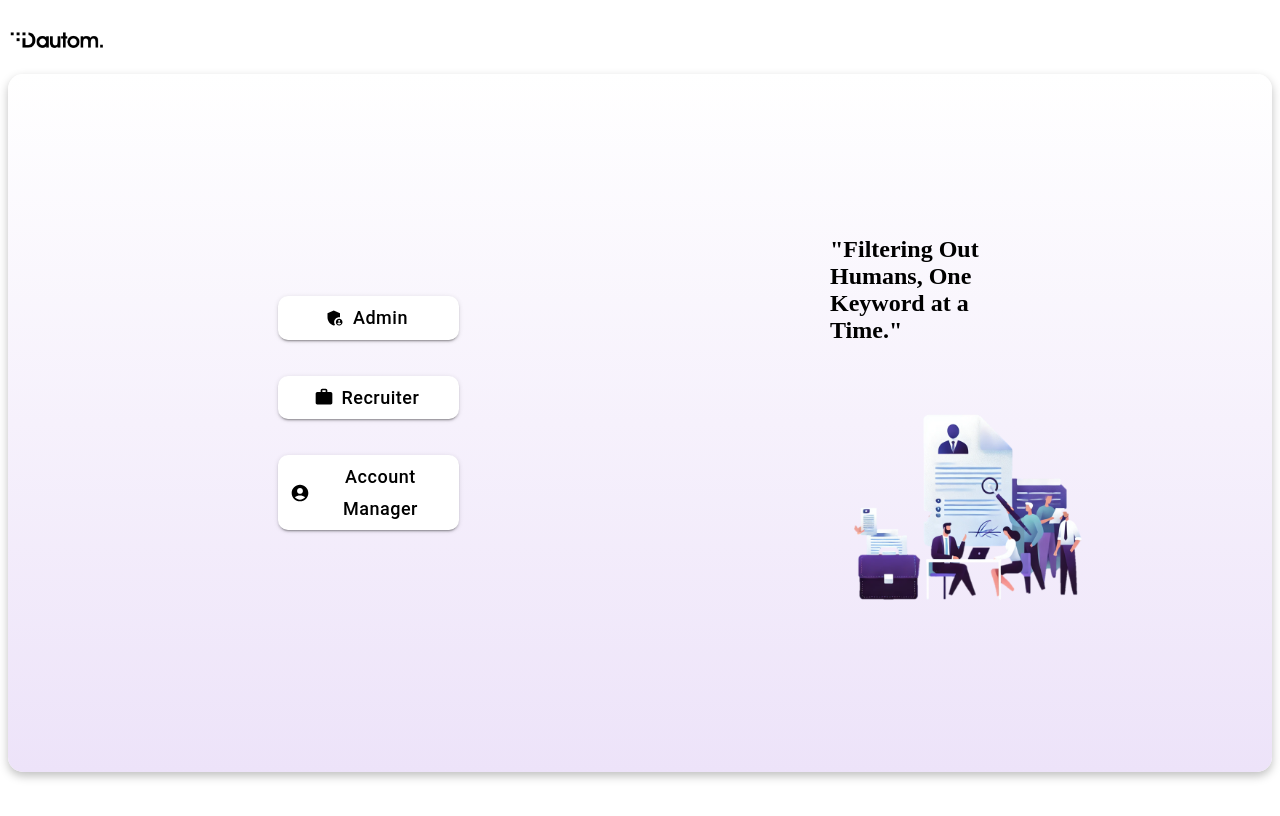
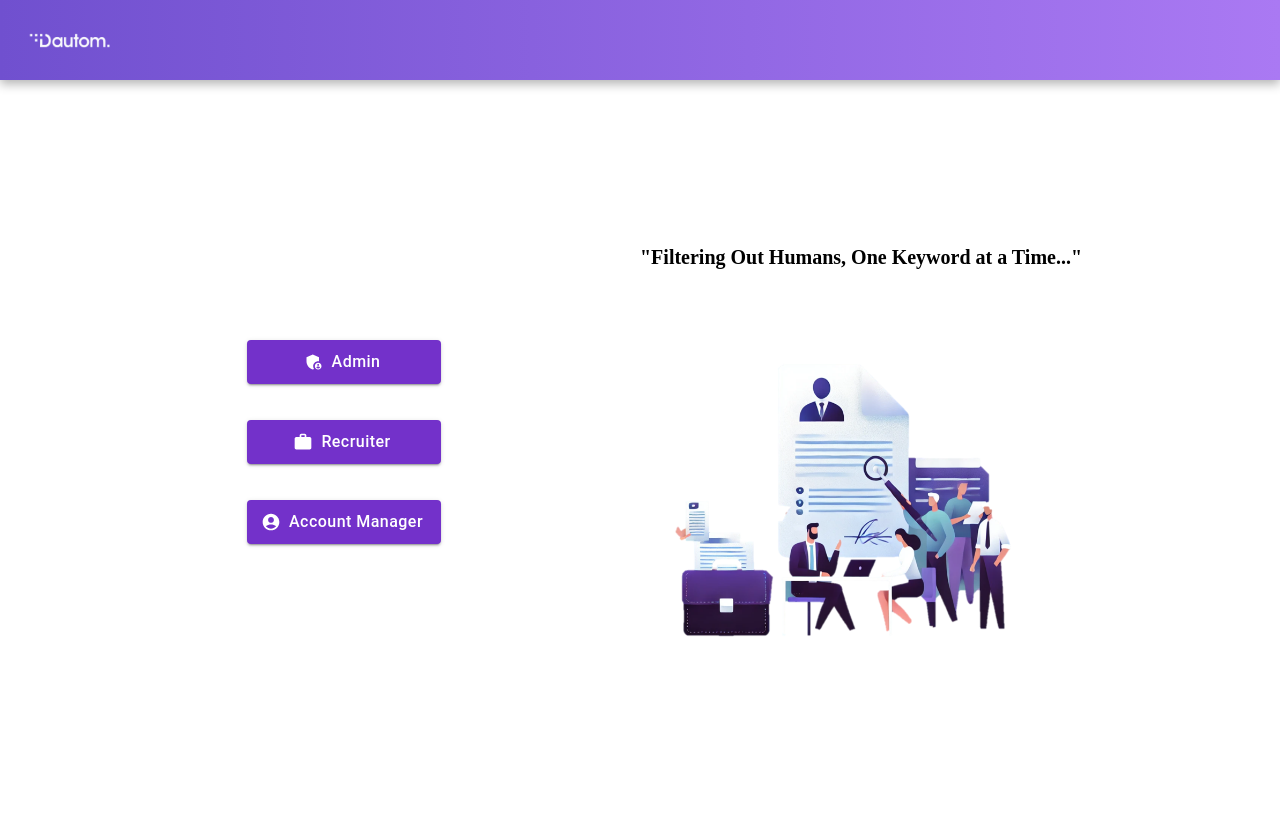
Before and after one commit to VishalShekha/ATS, a React (Create React App) app in the folder Frontend/ats/: page / in a window 1280 px wide. Built offline with nearby package versions, Linux system fonts and the light colour scheme.

Commit message:
homepage changed, temporary AM home

```diff
--- a/Frontend/ats/src/Components/Header.js
+++ b/Frontend/ats/src/Components/Header.js
@@ -5,7 +5,7 @@ const GoBackButton = () => {
   const navigate = useNavigate();
 
   const goBack = () => {
-    navigate(-1); // Go back to the previous page
+    navigate(-1);
   };
 
   return (
@@ -28,7 +28,7 @@ const Header = () => {
       {/* Logo */}
       <div style={styles.logo}>
         <img
-          src="/logo.png"
+          src="/Logo-bg.png"
           alt="Logo"
           style={styles.logoImage}
         />
@@ -60,35 +60,42 @@ const Header = () => {
 
 const styles = {
   header: {
+    background: 'linear-gradient(to right,  rgb(112, 80, 207), rgba(156, 99, 241, 0.86))',
+    height: '60px',
     display: 'flex',
-    justifyContent: 'space-between',
     alignItems: 'center',
-    padding: '10px 20px',
-    background: 'white',
-    color: '#fff',
+    padding: '0 20px',
+    boxSizing: 'border-box',
+    position: 'fixed',
+    top: '0',
+    left: '0',
+    width: '100%',
+    boxShadow: '0px 4px 10px rgba(0, 0, 0, 0.3)',
+    zIndex: '10',
   },
   logo: {
+    flex: 1,
     display: 'flex',
     alignItems: 'center',
   },
   logoImage: {
-    height: '40px',
-    width: 'auto',
+    width: '100px',
+    height: 'auto',
   },
   rightContainer: {
     display: 'flex',
     alignItems: 'center',
   },
   goBackButton: {
-    fontSize: '20px', // Adjust size of the icon
+    fontSize: '20px',
     background: 'none',
-    color: 'black',
+    color: 'white',
     border: 'none',
     cursor: 'pointer',
-    marginRight: '20px', // Spacing between Go Back and Menu button
+    marginRight: '20px',
   },
   icon: {
-    fontSize: '24px', // Size of the icon
+    fontSize: '24px',
   },
   menuContainer: {
     position: 'relative',
@@ -96,7 +103,7 @@ const styles = {
   menuButton: {
     fontSize: '20px',
     background: 'none',
-    color: 'black',
+    color: 'white',
     border: 'none',
     cursor: 'pointer',
   },
@@ -121,6 +128,19 @@ const styles = {
     borderBottom: '1px solid #ddd',
     cursor: 'pointer',
   },
+  content: {
+    paddingTop: '60px',
+    boxSizing: 'border-box',
+  },
 };
 
-export default Header;
+
+
+const App = () => (
+  <>
+    <Header />
+
+  </>
+);
+
+export default App;
--- a/Frontend/ats/src/Pages/AM/am_home.js
+++ b/Frontend/ats/src/Pages/AM/am_home.js
@@ -8,33 +8,46 @@ import EditNoteIcon from '@mui/icons-material/EditNote';
 
 const AmHome = () => {
     const buttonStyle = {
-        backgroundColor: '#FFFFFF',
-        color: '#000000',
+        backgroundColor: 'rgb(115, 49, 202)',
+        color: 'white',
         flex: 1,
-        maxWidth: '30%',
-        height: '120px',
-        borderRadius: '10px',
-        transition: 'transform 0.3s',
-        fontSize: '18px',
+        width: '250px',
+        height: '80px',
+        fontSize: '16px',
         fontFamily: '"Roboto", sans-serif',
         textTransform: 'none',
+        marginBottom: '20px',
+        whiteSpace: 'nowrap',
+        overflow: 'hidden',
+        textOverflow: 'ellipsis',
+        border: '2px solid transparent',
+        borderRadius: '8px',
+        transition: 'background-color 0.3s, color 0.3s, border 0.3s, box-shadow 0.3s',
+        textAlign: 'center',
+        padding: '10px',
     };
 
     const handleMouseOver = (e) => {
-        e.currentTarget.style.transform = 'scale(1.05)';
+        e.currentTarget.style.backgroundColor = '#FFFFFF';
+        e.currentTarget.style.color = 'rgb(115, 49, 202)';
+        e.currentTarget.style.border = '2px solid rgb(115, 49, 202)';
+        e.currentTarget.style.boxShadow = '0px 4px 12px rgba(115, 49, 202, 0.5)';
     };
 
     const handleMouseOut = (e) => {
-        e.currentTarget.style.transform = 'scale(1)';
+        e.currentTarget.style.backgroundColor = 'rgb(115, 49, 202)';
+        e.currentTarget.style.color = '#FFFFFF';
+        e.currentTarget.style.border = '2px solid transparent';
+        e.currentTarget.style.boxShadow = 'none';
     };
 
     return (
-        <div >
+        <div style={styles.pageContainer}>
             <Header />
             <div style={styles.content}>
                 <div style={styles.buttonBox}>
                     <Stack
-                        direction={{ xs: 'column', sm: 'row' }}
+                        direction="column"
                         spacing={2}
                         style={styles.buttonStack}
                     >
@@ -89,25 +102,21 @@ const styles = {
         padding: '20px',
     },
     buttonBox: {
-        background: 'linear-gradient(to bottom, #112E3E, #1A4C63)',
+        background: 'rgba(0, 0, 0, 0.05)',
         width: '100%',
-        maxWidth: '1200px',
-        borderRadius: '15px',
+        maxWidth: '700px',
         boxShadow: '0px 4px 10px rgba(0, 0, 0, 0.25)',
         padding: '40px',
         textAlign: 'center',
         marginLeft: 'auto',
         marginRight: 'auto',
-        height: '100%',
         marginBottom: '20px',
         display: 'flex',
-        flexDirection: 'column',
         justifyContent: 'center',
         boxSizing: 'border-box',
     },
     buttonStack: {
         width: '100%',
-        justifyContent: 'space-between',
         alignItems: 'center',
     },
 };
--- a/Frontend/ats/src/Pages/HomePage.js
+++ b/Frontend/ats/src/Pages/HomePage.js
@@ -7,65 +7,80 @@ import AccountCircleIcon from '@mui/icons-material/AccountCircle';
 
 export default function Homepage() {
   const buttonStyle = {
-    backgroundColor: '#FFFFFF',
-    color: 'black',
+    backgroundColor:'rgb(115, 49, 202)',
+    color: 'white',
     flex: 1,
-    maxWidth: '45%',
-    height: '120px',
-    borderRadius: '10px',
-    transition: 'transform 0.3s',
-    fontSize: '18px',
+    maxWidth: '200px',
+    height: '60px',
+    fontSize: '16px',
     fontFamily: '"Roboto", sans-serif',
     textTransform: 'none',
     marginBottom: '20px',
+    whiteSpace: 'nowrap',
+    overflow: 'hidden',
+    textOverflow: 'ellipsis',
+    border: '2px solid transparent',
+    transition: 'background-color 0.3s, color 0.3s, border 0.3s',
   };
 
   const handleMouseOver = (e) => {
-    e.currentTarget.style.transform = 'scale(1.05)';
+    e.currentTarget.style.backgroundColor = '#FFFFFF';
+    e.currentTarget.style.color = 'rgb(115, 49, 202)';
+    e.currentTarget.style.border = '2px solid rgb(115, 49, 202)';
   };
 
   const handleMouseOut = (e) => {
-    e.currentTarget.style.transform = 'scale(1)';
+    e.currentTarget.style.backgroundColor = 'rgb(115, 49, 202)';
+    e.currentTarget.style.color = '#FFFFFF';
+    e.currentTarget.style.border = '2px solid transparent';
   };
 
   return (
     <div
       style={{
-        backgroundColor: '#FFFFFF',
-        height: '98vh',
+        height: '100vh',
         display: 'flex',
         flexDirection: 'column',
-        alignItems: 'flex-start',
-        justifyContent: 'flex-start',
-        position: 'relative',
       }}
     >
-      {/* Logo */}
+      {/* Purple Area */}
+      <div
+        style={{
+          background: 'linear-gradient(to right,  rgb(112, 80, 207), rgba(156, 99, 241, 0.86))',
+          height: '10%',
+          display: 'flex',
+          alignItems: 'center',
+          padding: '20px',
+          boxSizing: 'border-box',
+          position: 'absolute',
+          top: '0',
+          left: '0',
+          width: '100%',
+          boxShadow: '0px 4px 10px rgba(0, 0, 0, 0.3)',
+          zIndex: '10',
+        }}
+      >
         <img
-        src="/logo.png"
+          src="/Logo-bg.png"
           alt="Logo"
           style={{
-          marginTop: '20px',
             width: '100px',
             height: 'auto',
           }}
         />
+      </div>
 
-      {/* Box - Centered Content */}
+      {/* White Area */}
       <div
         style={{
-          background: 'linear-gradient(to bottom, rgb(255, 255, 255), rgb(237, 227, 249))',
-          width: '100%',
-          marginTop: '20px',
-          borderRadius: '15px',
-          boxShadow: '0px 4px 10px rgba(0, 0, 0, 0.25)',
-          padding: '40px',
-          height: '100%',
-          marginBottom: '20px',
+          backgroundColor: 'white',
+          marginTop: '7%',
+          height: '90%',
           display: 'flex',
           flexDirection: 'row',
-          justifyContent: 'flex-start',
+          justifyContent: 'space-around',
           alignItems: 'center',
+          padding: '40px',
           boxSizing: 'border-box',
         }}
       >
@@ -73,8 +88,8 @@ export default function Homepage() {
         <div
           style={{
             flex: 1,
-            textAlign: 'left',
-            marginLeft: '230px',
+            display: 'flex',
+            justifyContent: 'center',
           }}
         >
           <Stack direction="column" spacing={2}>
@@ -112,13 +127,14 @@ export default function Homepage() {
         <div
           style={{
             flex: 1,
-            textAlign: 'left',
-            marginLeft: '150px',
-            fontFamily: 'unset',
+            display: 'flex',
+            flexDirection: 'column',
+            alignItems: 'flex-start',
+            justifyContent: 'center',
           }}
         >
-          <h2 style={{ marginBottom: '20px', maxWidth: '50%' }}>
-            "Filtering Out Humans, One Keyword at a Time."
+          <h2 style={{ marginBottom: '20px', maxWidth: '80%', fontSize: '20px' }}>
+            "Filtering Out Humans, One Keyword at a Time..."
           </h2>
           <img
             src="/recruitment.png"
```
Also changed, not shown: Frontend/ats/public/Logo-bg.png (added). Lines whose indentation alone changed are shown as unchanged.
